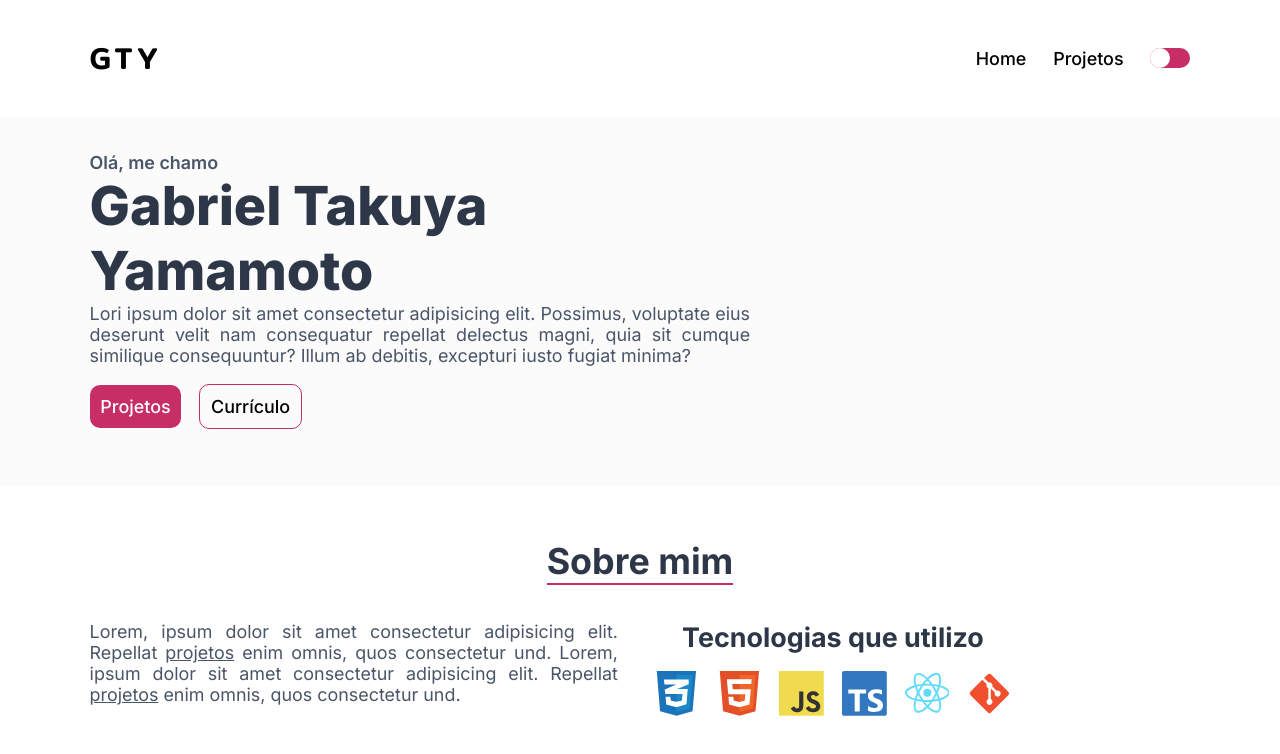
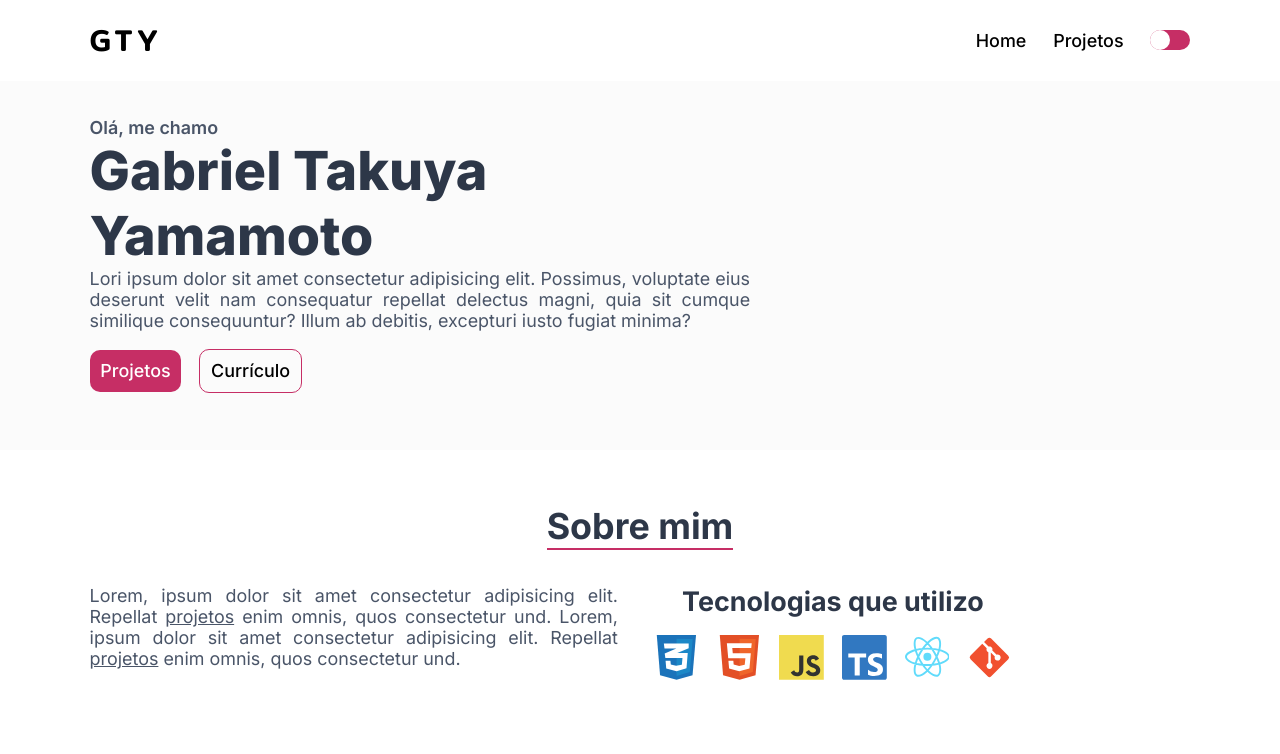
Before and after one commit to Takkuya/Basic-blog, a React (Create React App) app: page / in a window 1280 px wide. Shown: the top 754 px of the page. Built offline with nearby package versions, Linux system fonts and the light colour scheme.

Commit message:
Blur header

```diff
--- a/src/components/Header/styles.ts
+++ b/src/components/Header/styles.ts
@@ -13,7 +13,11 @@ export const HeaderContainer = styled.div`
   display: flex;
   justify-content: space-between;
   align-items: center;
-  padding: 2em 5em;
+  padding: 1em 5em;
+
+  //blur
+  backdrop-filter: blur(5px);
+  -webkit-backdrop-filter: blur(5px);
 
   //fixar header
   position: sticky;
```
